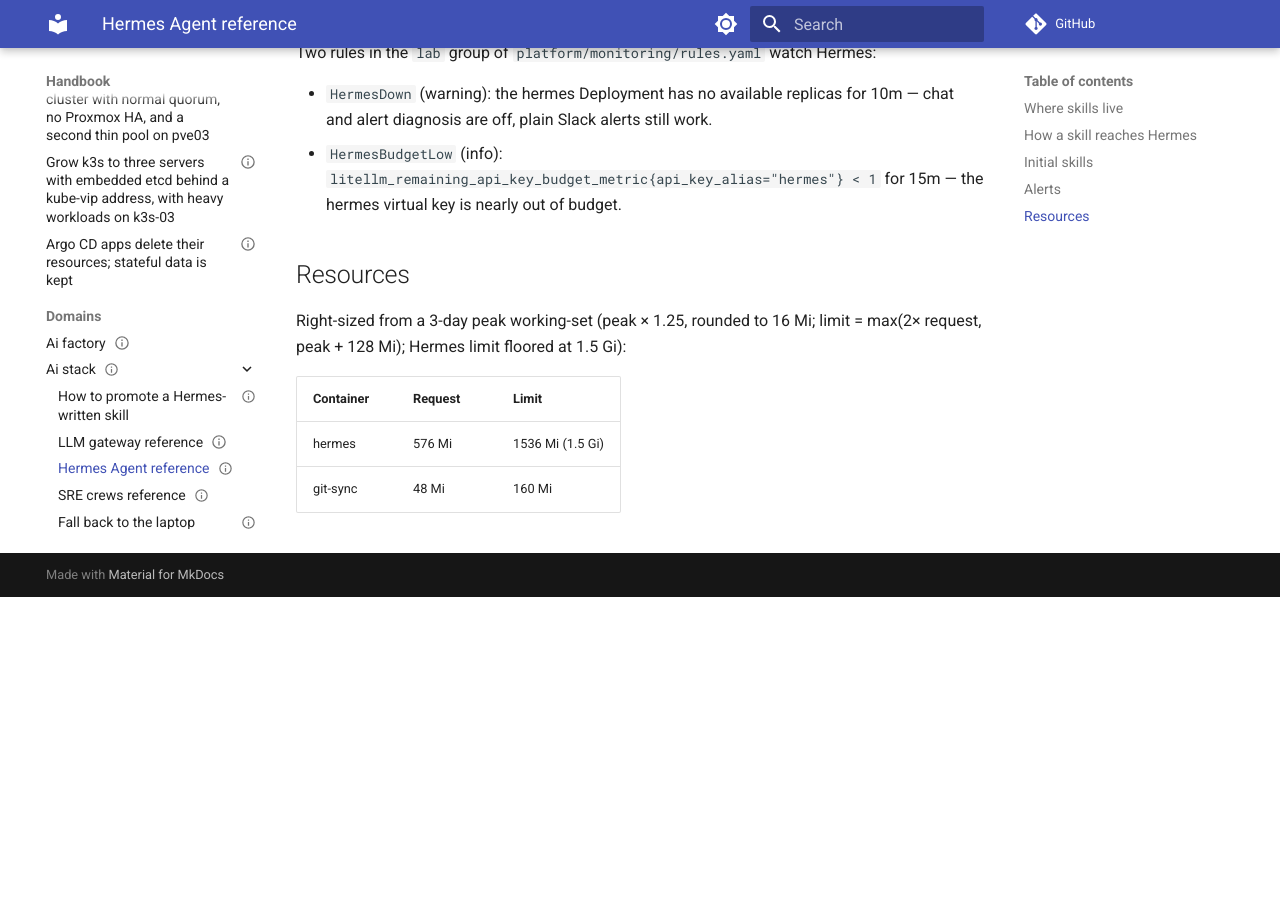
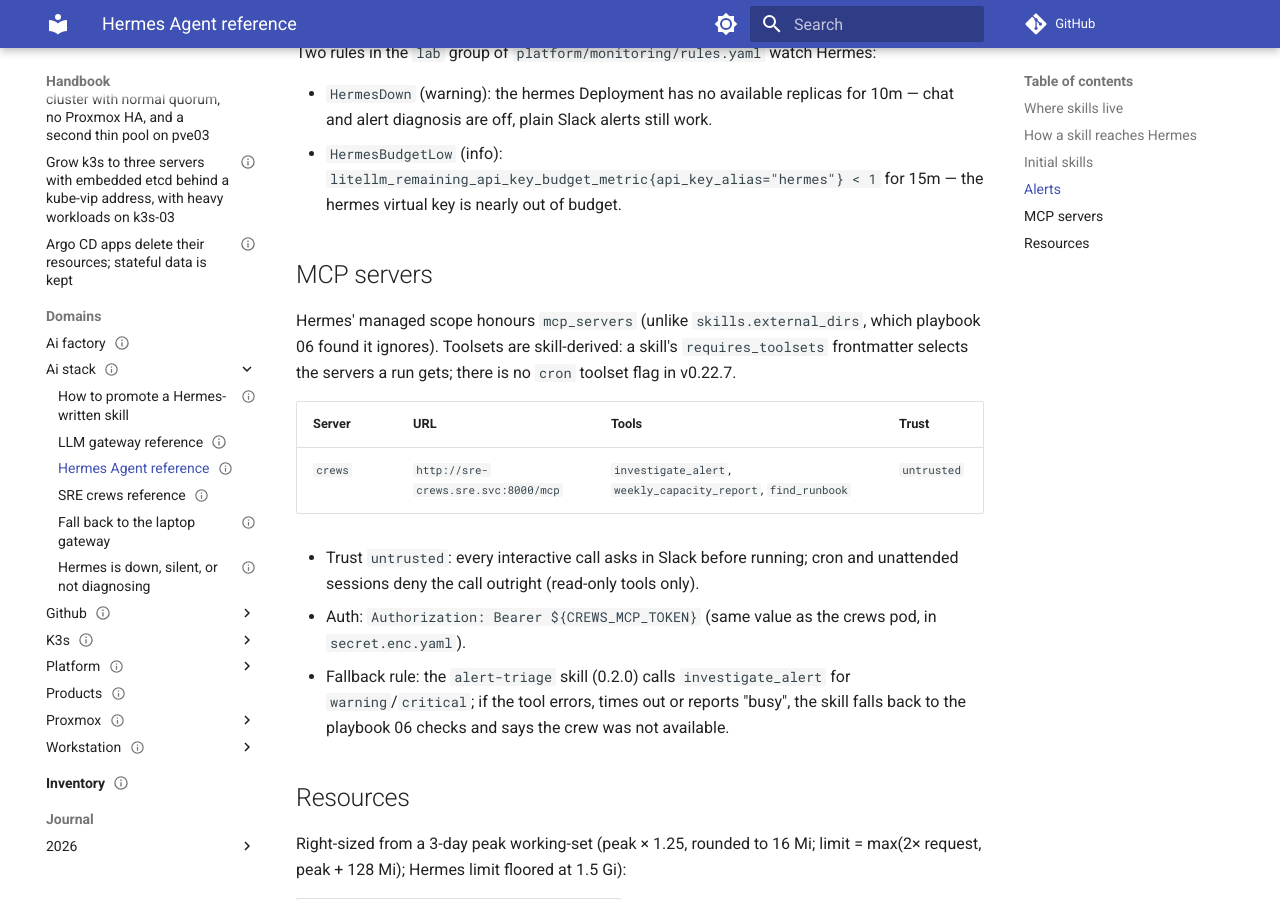
Before and after one commit to ssaav5-ai-labs/handbook, an MkDocs documentation site: the page built from docs/domains/ai-stack/reference-hermes.md, in a window 1280 px wide and 900 px high, scrolled down 933 px. Built offline with MkDocs 1.6.1 and Material for MkDocs 9.7.7, drawn with Linux system fonts in a browser that asks for light colours; comment, search, counter and statistics services are not loaded; before the commit the page ends 1530 px from its top, so only the background shows below that.

Commit message:
playbook 07 step 6: crews MCP wired; cron toolsets are skill-derived
Run-review fixes vs v0.22.7:
- managed scope DOES honour mcp_servers (crews connected, 3 tools)
- no cron toolset flag; toolsets flow from skills' requires_toolsets
- cron list doesn't show toolsets; cron doctor surfaces blocked_config

Record crews MCP server (untrusted, bearer token, fallback rule) in
reference-hermes.

```diff
--- a/docs/domains/ai-stack/reference-hermes.md
+++ b/docs/domains/ai-stack/reference-hermes.md
@@ -42,6 +42,24 @@ Two rules in the `lab` group of `platform/monitoring/rules.yaml` watch Hermes:
 - `HermesDown` (warning): the hermes Deployment has no available replicas for 10m — chat and alert diagnosis are off, plain Slack alerts still work.
 - `HermesBudgetLow` (info): `litellm_remaining_api_key_budget_metric{api_key_alias="hermes"} < 1` for 15m — the hermes virtual key is nearly out of budget.
 
+## MCP servers
+
+Hermes' managed scope honours `mcp_servers` (unlike `skills.external_dirs`, which playbook 06
+found it ignores). Toolsets are skill-derived: a skill's `requires_toolsets` frontmatter
+selects the servers a run gets; there is no `cron` toolset flag in v0.22.7.
+
+| Server | URL | Tools | Trust |
+|---|---|---|---|
+| `crews` | `http://sre-crews.sre.svc:8000/mcp` | `investigate_alert`, `weekly_capacity_report`, `find_runbook` | `untrusted` |
+
+- Trust `untrusted`: every interactive call asks in Slack before running; cron and
+  unattended sessions deny the call outright (read-only tools only).
+- Auth: `Authorization: Bearer ${CREWS_MCP_TOKEN}` (same value as the crews pod, in
+  `secret.enc.yaml`).
+- Fallback rule: the `alert-triage` skill (0.2.0) calls `investigate_alert` for
+  `warning`/`critical`; if the tool errors, times out or reports "busy", the skill falls
+  back to the playbook 06 checks and says the crew was not available.
+
 ## Resources
 
 Right-sized from a 3-day peak working-set (peak × 1.25, rounded to 16 Mi; limit = max(2× request, peak + 128 Mi); Hermes limit floored at 1.5 Gi):
```
Also changed, not shown: other parts of docs/domains/ai-stack/reference-hermes.md (+1 -1 lines), playbooks/07-sre-crews/PLAYBOOK.md (+4 -4 lines).
